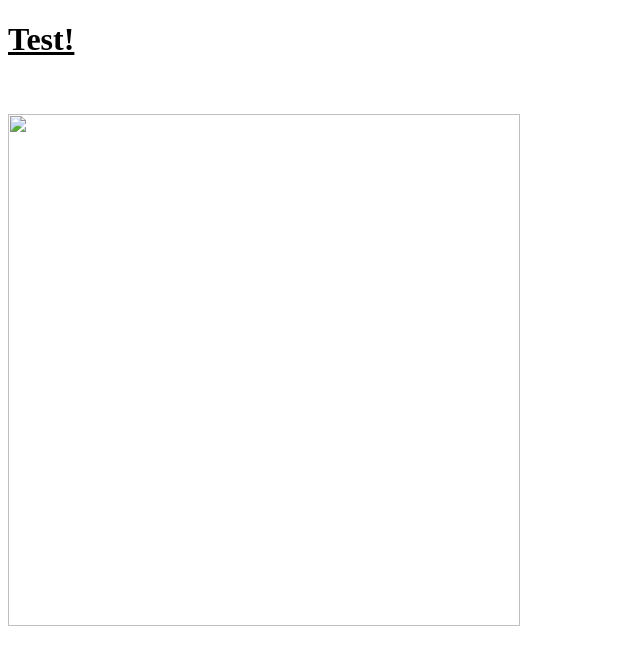
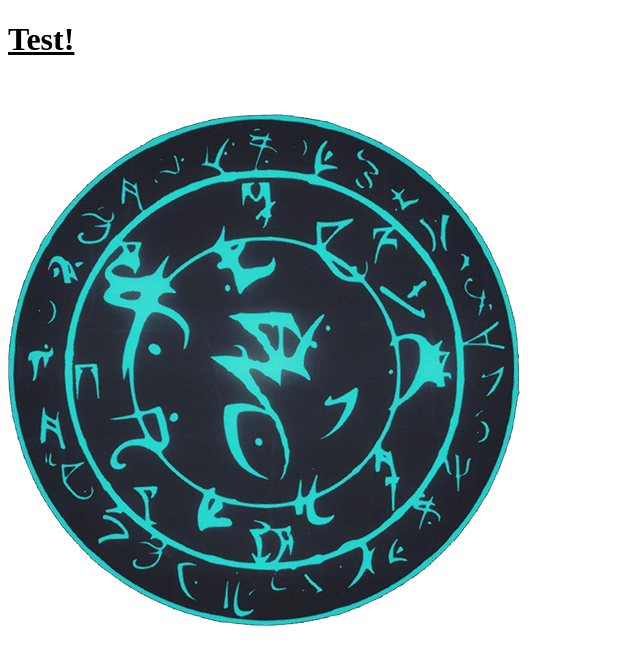
Before and after one commit to sephiroth1993/MagicOverlay, a plain HTML site: page index.html in a window 1280 px wide. Shown: the whole page, without its empty margins (0-640 px from the left). Drawn offline with Linux system fonts and the light colour scheme.

Commit message:
Update index.html

```diff
--- a/index.html
+++ b/index.html
@@ -8,7 +8,7 @@
 <body>
 <h1><u>Test!</u></h1>
 <p>&nbsp;</p>
-<p><img src="../AppData/Local/Microsoft/Windows/INetCache/IE/WEA8003B/Logo[1].png" width="512" height="512" alt=""/></p>
+<p><img src="https://raw.githubusercontent.com/sephiroth1993/MagicOverlay/master/Logo.png" width="512" height="512" alt=""/></p>
 <p>&nbsp;</p>
 </body>
 </html>
```
